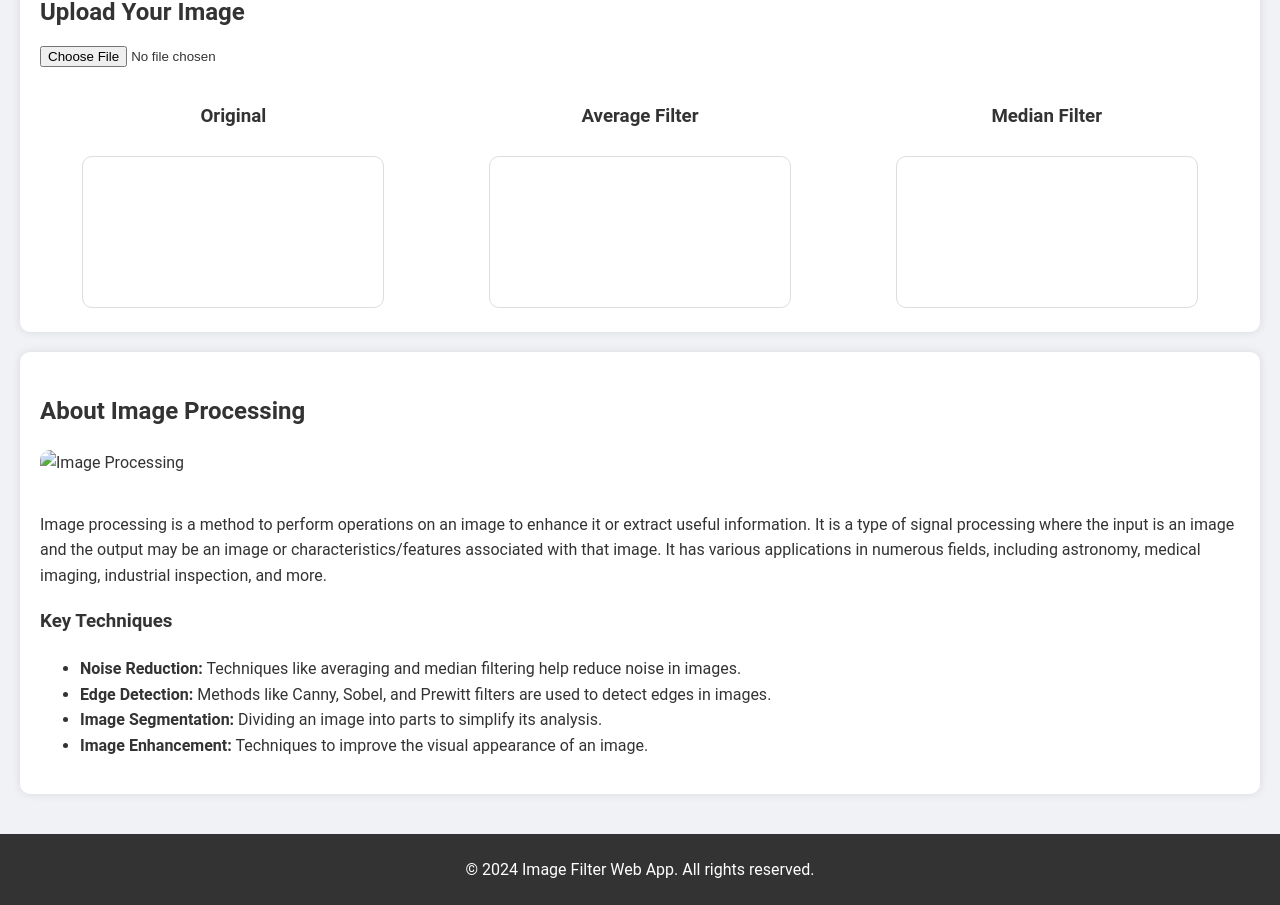
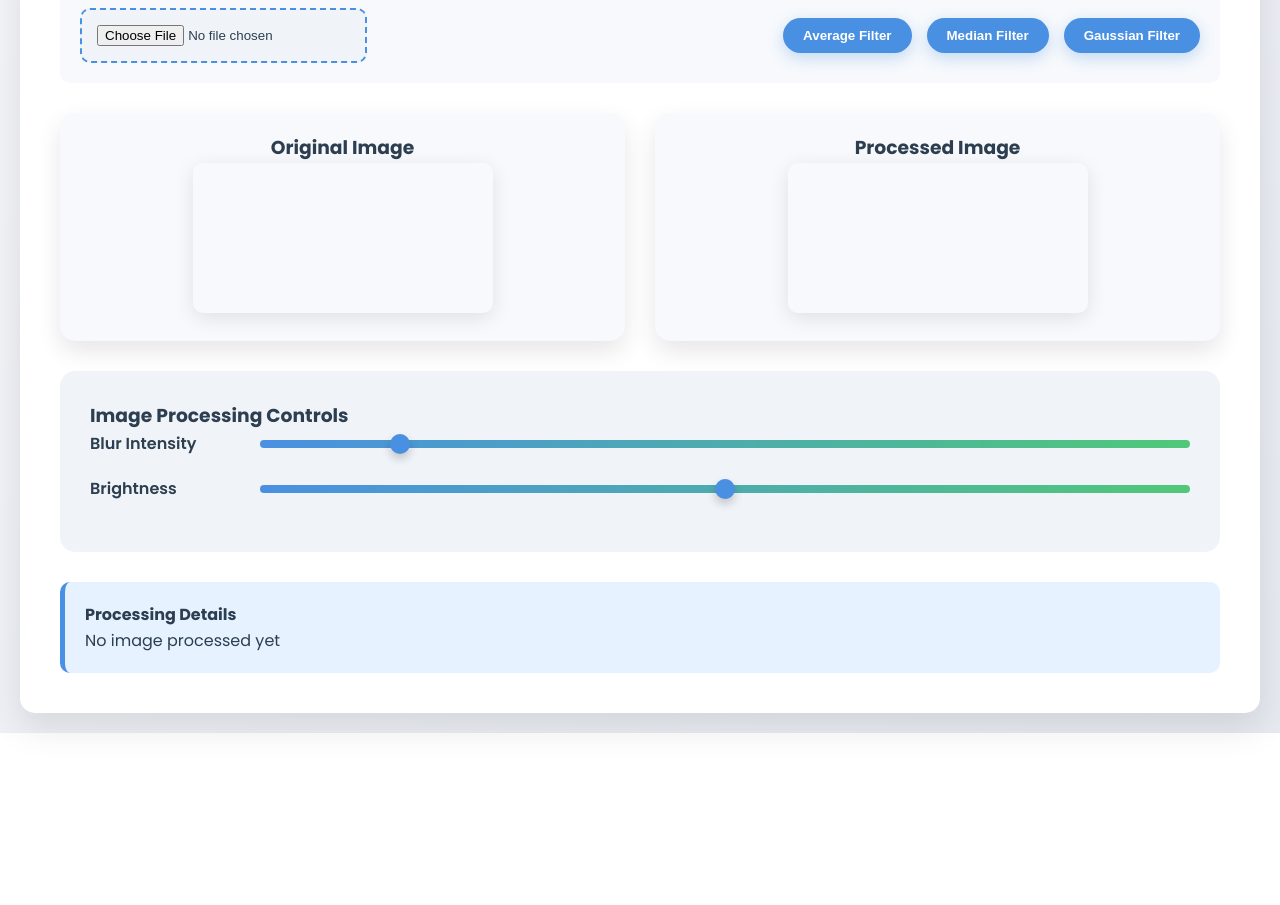
Before and after one commit to rameshgitter/Website, a plain HTML site: page index.html in a window 1280 px wide. Shown: the part 339-1244 px from the top of the page. After the commit the page ends 1072 px from the top, so only its background shows below. Drawn offline with Linux system fonts and the light colour scheme.

Commit message:
index.html

```diff
--- a/index.html
+++ b/index.html
@@ -3,183 +3,313 @@
 <head>
     <meta charset="UTF-8">
     <meta name="viewport" content="width=device-width, initial-scale=1.0">
-    <title>Image Filter Web App</title>
+    <title>ImageCraft: Advanced Image Processing</title>
+    <link href="https://fonts.googleapis.com/css2?family=Poppins:wght@300;400;600;700&display=swap" rel="stylesheet">
     <style>
-        body {
-            font-family: 'Roboto', sans-serif;
+        :root {
+            --primary-color: #4a90e2;
+            --secondary-color: #50c878;
+            --background-color: #f4f6f9;
+            --card-background: #ffffff;
+            --text-color: #2c3e50;
+            --accent-color: #6a5acd;
+        }
+
+        * {
             margin: 0;
             padding: 0;
-            background-color: #f0f2f5;
-            color: #333;
+            box-sizing: border-box;
         }
-        header {
-            background-color: #0044cc;
+
+        body {
+            font-family: 'Poppins', sans-serif;
+            line-height: 1.6;
+            background: linear-gradient(135deg, var(--background-color) 0%, #e6e9f0 100%);
+            color: var(--text-color);
+        }
+
+        .container {
+            max-width: 1400px;
+            margin: 0 auto;
+            padding: 20px;
+        }
+
+        .header {
+            background: linear-gradient(45deg, var(--primary-color), var(--secondary-color));
             color: white;
-            padding: 20px 0;
             text-align: center;
+            padding: 60px 0;
+            border-radius: 15px;
+            box-shadow: 0 10px 30px rgba(74, 144, 226, 0.3);
+            margin-bottom: 30px;
         }
-        nav {
+
+        .header h1 {
+            font-size: 3rem;
+            font-weight: 700;
+            margin-bottom: 15px;
+            text-shadow: 2px 2px 4px rgba(0,0,0,0.3);
+        }
+
+        .upload-section {
+            background-color: var(--card-background);
+            border-radius: 15px;
+            box-shadow: 0 15px 35px rgba(0,0,0,0.1);
+            padding: 40px;
+            backdrop-filter: blur(10px);
+        }
+
+        .image-controls {
             display: flex;
-            justify-content: center;
-            background-color: #333;
-            padding: 10px 0;
-        }
-        nav a {
-            color: white;
-            margin: 0 15px;
-            text-decoration: none;
-            padding: 5px 10px;
-            border-radius: 5px;
-            transition: background-color 0.3s;
-        }
-        nav a:hover {
-            background-color: #575757;
-        }
-        main {
-            max-width: 1200px;
-            margin: 20px auto;
+            justify-content: space-between;
+            align-items: center;
+            margin-bottom: 30px;
+            background-color: #f7f9fc;
             padding: 20px;
-            background-color: white;
-            box-shadow: 0 0 10px rgba(0, 0, 0, 0.1);
             border-radius: 10px;
         }
-        .welcome {
+
+        .filter-options {
+            display: flex;
+            gap: 15px;
+        }
+
+        .filter-btn {
+            background-color: var(--primary-color);
+            color: white;
+            border: none;
+            padding: 10px 20px;
+            border-radius: 25px;
+            cursor: pointer;
+            transition: all 0.3s ease;
+            font-weight: 600;
+            box-shadow: 0 5px 15px rgba(74, 144, 226, 0.3);
+        }
+
+        .filter-btn:hover {
+            transform: translateY(-3px);
+            box-shadow: 0 7px 20px rgba(74, 144, 226, 0.4);
+            background-color: var(--accent-color);
+        }
+
+        .image-grid {
+            display: grid;
+            grid-template-columns: repeat(auto-fit, minmax(300px, 1fr));
+            gap: 30px;
+            margin-top: 30px;
+        }
+
+        .image-card {
+            background-color: #f7f9fc;
+            border-radius: 15px;
+            padding: 20px;
             text-align: center;
-            margin-bottom: 40px;
+            transition: all 0.3s ease;
+            box-shadow: 0 10px 25px rgba(0,0,0,0.1);
         }
-        .welcome img {
+
+        .image-card:hover {
+            transform: scale(1.02);
+            box-shadow: 0 15px 35px rgba(0,0,0,0.15);
+        }
+
+        canvas {
             max-width: 100%;
             height: auto;
             border-radius: 10px;
-            margin-top: 20px;
+            box-shadow: 0 5px 20px rgba(0,0,0,0.1);
         }
-        .image-container {
+
+        .advanced-controls {
+            background-color: #f0f4f8;
+            border-radius: 15px;
+            padding: 30px;
+            margin-top: 30px;
+        }
+
+        .slider-container {
             display: flex;
-            justify-content: space-between;
-            margin-top: 20px;
-            gap: 20px;
+            align-items: center;
+            margin-bottom: 20px;
         }
-        .image-container div {
-            flex: 1;
+
+        .slider-container label {
+            margin-right: 20px;
+            min-width: 150px;
+            font-weight: 600;
+        }
+
+        input[type="range"] {
+            flex-grow: 1;
+            height: 8px;
+            background: linear-gradient(to right, var(--primary-color), var(--secondary-color));
+            appearance: none;
+            border-radius: 5px;
+        }
+
+        input[type="range"]::-webkit-slider-thumb {
+            appearance: none;
+            width: 20px;
+            height: 20px;
+            background: var(--primary-color);
+            border-radius: 50%;
+            cursor: pointer;
+            box-shadow: 0 5px 10px rgba(0,0,0,0.2);
+        }
+
+        .processing-info {
+            background-color: #e6f2ff;
+            border-left: 5px solid var(--primary-color);
+            padding: 20px;
+            margin-top: 30px;
+            border-radius: 10px;
+        }
+
+        #imageUpload {
+            background-color: #f0f4f8;
+            border: 2px dashed var(--primary-color);
+            padding: 15px;
+            border-radius: 10px;
             text-align: center;
         }
-        canvas {
-            max-width: 100%;
-            height: auto;
-            border: 1px solid #ddd;
-            border-radius: 10px;
-            margin-top: 10px;
-        }
-        .about {
-            padding: 20px;
-            line-height: 1.6;
-        }
-        .about img {
-            width: 100%;
-            height: auto;
-            border-radius: 10px;
-            margin-bottom: 20px;
-        }
-        footer {
-            text-align: center;
-            padding: 10px 0;
-            background-color: #333;
-            color: white;
-            margin-top: 40px;
-        }
+
         @media (max-width: 768px) {
-            .image-container {
+            .image-controls {
                 flex-direction: column;
+                align-items: stretch;
+            }
+
+            .filter-options {
+                justify-content: center;
+                margin-top: 15px;
             }
         }
     </style>
 </head>
 <body>
-    <header>
-        <h1>Image Filter Web App</h1>
-    </header>
-    <nav>
-        <a href="#home">Home</a>
-        <a href="#app">App</a>
-        <a href="#about">About Image Processing</a>
-    </nav>
-    <main id="home">
-        <section class="welcome">
-            <h2>Welcome Researchers and Astronomers</h2>
-            <p>Explore the fascinating world of image processing. Remove noise from microscopic images and galaxy photographs with our advanced filters.</p>
+    <div class="container">
+        <header class="header">
+            <h1>ImageCraft</h1>
+            <p>Advanced Image Processing & Analysis Platform</p>
+        </header>
 
-        </section>
-        <section id="app">
-            <h2>Upload Your Image</h2>
-            <input type="file" id="fileInput" accept="image/*">
-            <div class="image-container">
-                <div>
-                    <h3>Original</h3>
-                    <canvas id="canvasInput"></canvas>
-                </div>
-                <div>
-                    <h3>Average Filter</h3>
-                    <canvas id="canvasAverage"></canvas>
-                </div>
-                <div>
-                    <h3>Median Filter</h3>
-                    <canvas id="canvasMedian"></canvas>
+        <section class="upload-section">
+            <div class="image-controls">
+                <input type="file" id="imageUpload" accept="image/*">
+                <div class="filter-options">
+                    <button class="filter-btn" onclick="applyFilter('average')">Average Filter</button>
+                    <button class="filter-btn" onclick="applyFilter('median')">Median Filter</button>
+                    <button class="filter-btn" onclick="applyFilter('gaussian')">Gaussian Filter</button>
                 </div>
             </div>
+
+            <div class="image-grid">
+                <div class="image-card">
+                    <h3>Original Image</h3>
+                    <canvas id="originalCanvas"></canvas>
+                </div>
+                <div class="image-card">
+                    <h3>Processed Image</h3>
+                    <canvas id="processedCanvas"></canvas>
+                </div>
+            </div>
+
+            <div class="advanced-controls">
+                <h3>Image Processing Controls</h3>
+                <div class="slider-container">
+                    <label for="blurIntensity">Blur Intensity</label>
+                    <input type="range" id="blurIntensity" min="1" max="15" value="3">
+                </div>
+                <div class="slider-container">
+                    <label for="brightness">Brightness</label>
+                    <input type="range" id="brightness" min="0" max="200" value="100">
+                </div>
+            </div>
+
+            <div class="processing-info">
+                <h4>Processing Details</h4>
+                <p id="processingDetails">No image processed yet</p>
+            </div>
         </section>
-    </main>
-    <main id="about" class="about">
-        <h2>About Image Processing</h2>
-        <img src="image_processing.jpg" alt="Image Processing">
-        <p>Image processing is a method to perform operations on an image to enhance it or extract useful information. It is a type of signal processing where the input is an image and the output may be an image or characteristics/features associated with that image. It has various applications in numerous fields, including astronomy, medical imaging, industrial inspection, and more.</p>
-        <h3>Key Techniques</h3>
-        <ul>
-            <li><strong>Noise Reduction:</strong> Techniques like averaging and median filtering help reduce noise in images.</li>
-            <li><strong>Edge Detection:</strong> Methods like Canny, Sobel, and Prewitt filters are used to detect edges in images.</li>
-            <li><strong>Image Segmentation:</strong> Dividing an image into parts to simplify its analysis.</li>
-            <li><strong>Image Enhancement:</strong> Techniques to improve the visual appearance of an image.</li>
-        </ul>
-    </main>
-    <footer>
-        <p>&copy; 2024 Image Filter Web App. All rights reserved.</p>
-    </footer>
+    </div>
 
-    <script async src="https://docs.opencv.org/4.5.2/opencv.js" onload="onOpenCvReady();" type="text/javascript"></script>
+    <script src="https://docs.opencv.org/4.5.2/opencv.js"></script>
     <script>
+        // Previous JavaScript remains the same
+        let originalMat = null;
+        let processedMat = null;
+
         function onOpenCvReady() {
-            document.getElementById('fileInput').addEventListener('change', loadImage);
+            document.getElementById('imageUpload').addEventListener('change', loadImage);
         }
 
-        function loadImage(e) {
-            let file = e.target.files[0];
-            let reader = new FileReader();
-            reader.onload = function(event) {
-                let img = new Image();
+        function loadImage(event) {
+            const file = event.target.files[0];
+            const reader = new FileReader();
+
+            reader.onload = function(e) {
+                const img = new Image();
                 img.onload = function() {
-                    let mat = cv.imread(img);
-                    cv.imshow('canvasInput', mat);
-                    applyFilters(mat);
-                    mat.delete();
+                    const originalCanvas = document.getElementById('originalCanvas');
+                    originalCanvas.width = img.width;
+                    originalCanvas.height = img.height;
+
+                    // Convert Image to OpenCV Mat
+                    originalMat = cv.imread(img);
+                    cv.imshow('originalCanvas', originalMat);
+
+                    // Update processing details
+                    updateProcessingInfo(img);
                 }
-                img.src = event.target.result;
+                img.src = e.target.result;
             }
             reader.readAsDataURL(file);
         }
 
-        function applyFilters(src) {
-            // Average Filter
-            let dst = new cv.Mat();
-            let ksize = new cv.Size(3, 3);
-            let anchor = new cv.Point(-1, -1);
-            cv.blur(src, dst, ksize, anchor, cv.BORDER_DEFAULT);
-            cv.imshow('canvasAverage', dst);
-            dst.delete();
+        function applyFilter(type) {
+            if (!originalMat) return;
 
-            // Median Filter
-            dst = new cv.Mat();
-            cv.medianBlur(src, dst, 3);
-            cv.imshow('canvasMedian', dst);
-            dst.delete();
+            const blurIntensity = parseInt(document.getElementById('blurIntensity').value);
+            const processedCanvas = document.getElementById('processedCanvas');
+
+            try {
+                processedMat = new cv.Mat();
+
+                switch(type) {
+                    case 'average':
+                        cv.blur(originalMat, processedMat, new cv.Size(blurIntensity, blurIntensity));
+                        break;
+                    case 'median':
+                        cv.medianBlur(originalMat, processedMat, blurIntensity % 2 === 0 ? blurIntensity + 1 : blurIntensity);
+                        break;
+                    case 'gaussian':
+                        cv.GaussianBlur(originalMat, processedMat, new cv.Size(blurIntensity, blurIntensity), 0);
+                        break;
+                }
+
+                processedCanvas.width = processedMat.cols;
+                processedCanvas.height = processedMat.rows;
+                cv.imshow('processedCanvas', processedMat);
+
+                document.getElementById('processingDetails').textContent =
+                    `Applied ${type} filter with intensity ${blurIntensity}`;
+            } catch (error) {
+                console.error('Processing error:', error);
+            }
+        }
+
+        function updateProcessingInfo(img) {
+            const details = document.getElementById('processingDetails');
+            details.textContent = `Loaded image: ${img.width}x${img.height} pixels`;
+        }
+
+        // Ensure OpenCV is loaded
+        window.onload = function() {
+            if (typeof cv !== 'undefined') {
+                onOpenCvReady();
+            } else {
+                console.error("OpenCV.js is not loaded");
+            }
         }
     </script>
 </body>
```
